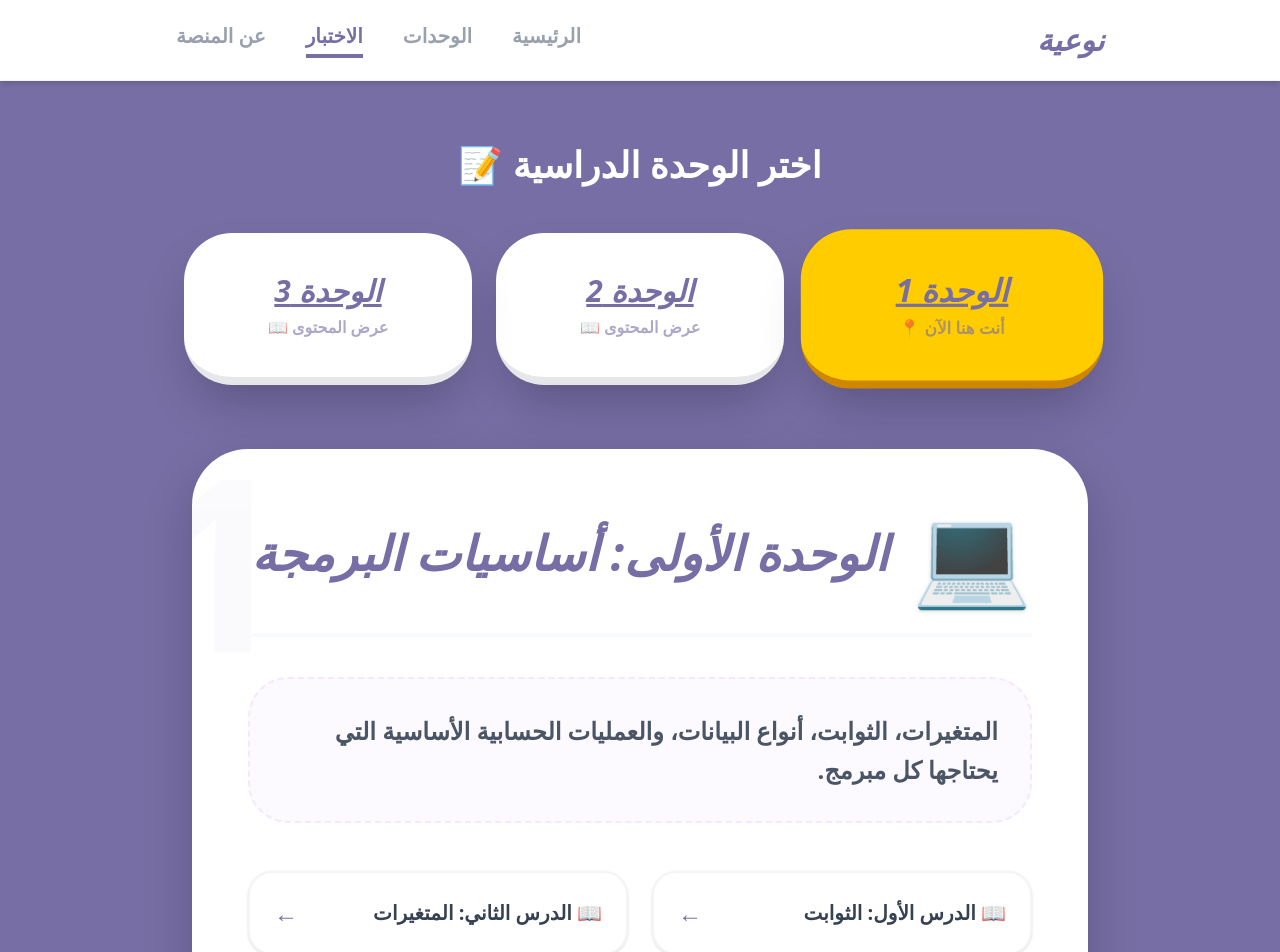
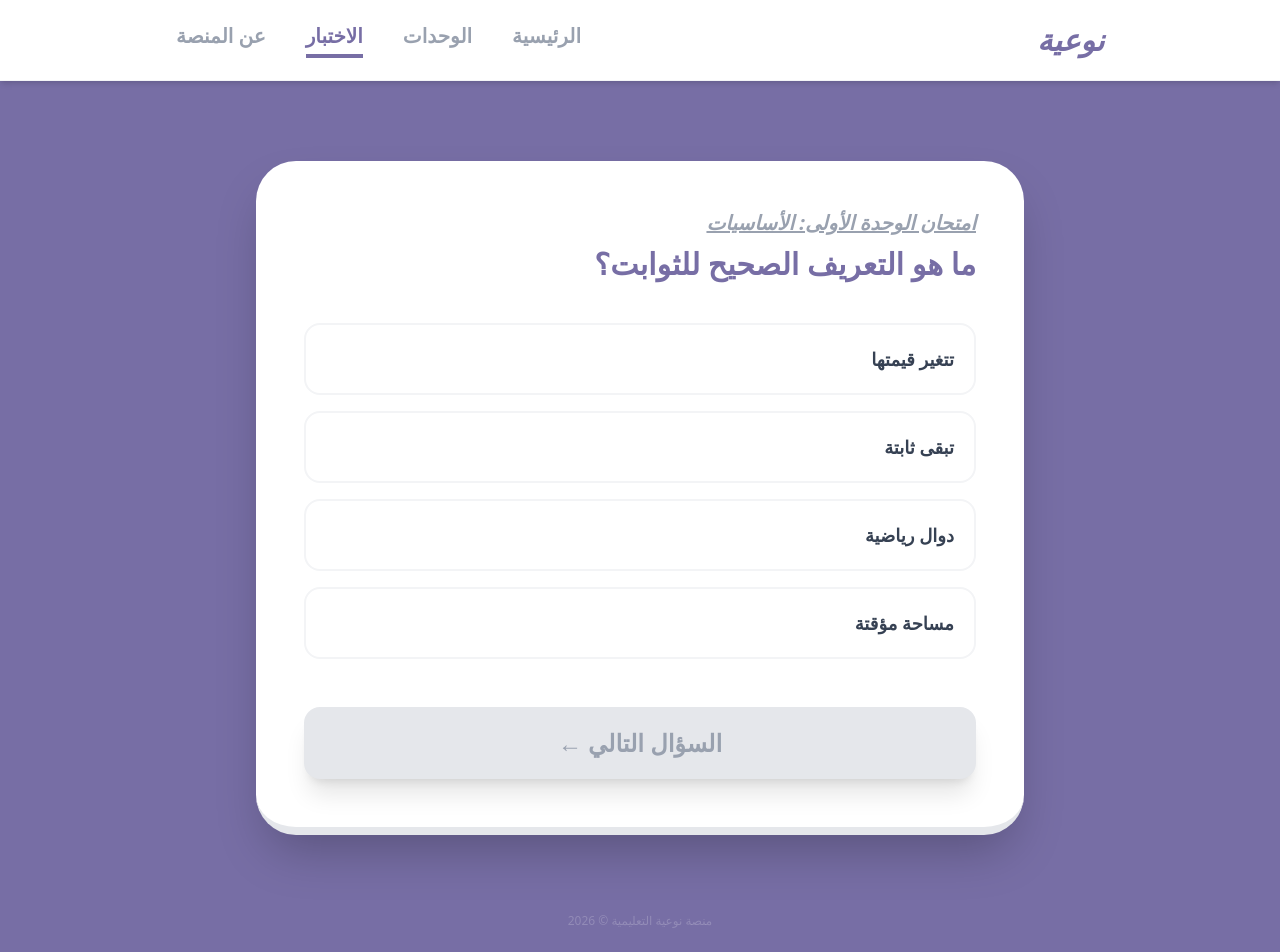
Before and after one commit to zezo34/naw3ya-app, a Next.js app: page /exam in a window 1280 px wide. Shown: the top 952 px of the page. Built offline with nearby package versions, Linux system fonts and the light colour scheme.

Commit message:
update 1

```diff
--- a/src/app/exam/page.jsx
+++ b/src/app/exam/page.jsx
@@ -1,115 +1,108 @@
 "use client";
-import { useState } from "react";
+
+import { useState, useEffect } from "react";
+import { useSearchParams } from "next/navigation";
 import Link from "next/link";
 
-export default function UnitsPage() {
-  // بنحدد الوحدة النشطة حالياً (default 1)
-  const [activeUnit, setActiveUnit] = useState(1);
+export default function ExamPage() {
+  const searchParams = useSearchParams();
+  const unitId = searchParams.get("unit") || "1"; // بيقرأ رقم الوحدة من اللينك
 
-  const units = {
-    1: {
-      title: "الوحدة الأولى: أساسيات البرمجة",
-      icon: "💻",
-      description: "المتغيرات، الثوابت، أنواع البيانات، والعمليات الحسابية الأساسية التي يحتاجها كل مبرمج.",
-      lessons: [
-        { name: "الدرس الأول: الثوابت", path: "/unit1/lesson1" },
-        { name: "الدرس الثاني: المتغيرات", path: "/unit1/lesson2" },
+  const [currentQuestion, setCurrentQuestion] = useState(0);
+  const [selectedOptions, setSelectedOptions] = useState({});
+  const [showResult, setShowResult] = useState(false);
+
+  // قاعدة بيانات الأسئلة لكل وحدة
+  const allExams = {
+    "1": {
+      title: "امتحان الوحدة الأولى: الأساسيات",
+      questions: [
+        { q: "ما هو التعريف الصحيح للثوابت؟", options: ["تتغير قيمتها", "تبقى ثابتة", "دوال رياضية", "مساحة مؤقتة"], answer: 1 },
+        { q: "أي مما يلي اسم متغير صحيح؟", options: ["1Score", "User Name", "total_2", "first-name"], answer: 2 },
+        { q: "المتغير يحجز مساحة في الـ RAM.", options: ["صح", "خطأ"], answer: 0 },
+        { q: "لتخزين النصوص نستخدم نوع:", options: ["Integer", "Boolean", "String", "Double"], answer: 2 },
+        { q: "الثابت النصي يوضع بين \" \".", options: ["صح", "خطأ"], answer: 0 },
       ]
     },
-    2: {
-      title: "الوحدة الثانية: الكلاسات والكائنات",
-      icon: "🏗️",
-      description: "مفاهيم الـ OOP الأساسية مثل الكلاس، الكائن، وعملية التغليف لحماية البيانات.",
-      lessons: [
-        { name: "الدرس الأول: الكلاس والكائن", path: "/unit2/lesson1" },
-        { name: "الدرس الثاني: التغليف (Encapsulation)", path: "/unit2/lesson2" },
+    "2": {
+      title: "امتحان الوحدة الثانية: الكلاسات والتغليف",
+      questions: [
+        { q: "مفهوم إخفاء البيانات وحمايتها يسمى:", options: ["Inheritance", "Encapsulation", "Polymorphism", "Abstraction"], answer: 1 },
+        { q: "الـ Class يعتبر مخطط (Blueprint) لإنشاء الكائنات.", options: ["صح", "خطأ"], answer: 0 },
+        { q: "الـ Private يمكن الوصول إليه من خارج الكلاس.", options: ["صح", "خطأ"], answer: 1 },
+        { q: "دالة تنفذ تلقائياً عند إنشاء الكائن:", options: ["Destructor", "Constructor", "Method", "Property"], answer: 1 },
+        { q: "يمكن إنشاء أكثر من كائن من نفس الكلاس.", options: ["صح", "خطأ"], answer: 0 },
       ]
     },
-    3: {
-      title: "الوحدة الثالثة: الوراثة وتعدد الأشكال",
-      icon: "🧬",
-      description: "تطوير الكود باستخدام الوراثة وفهم تعدد الأشكال لجعل الكود أكتر مرونة.",
-      lessons: [
-        { name: "الدرس الأول: الوراثة", path: "/unit3/lesson1" },
-        { name: "الدرس الثاني: تعدد الأشكال", path: "/unit3/lesson2" },
+    "3": {
+      title: "امتحان الوحدة الثالثة: الوراثة وتعدد الأشكال",
+      questions: [
+        { q: "الوراثة تسمح لكلاس بوراثة صفات من كلاس آخر.", options: ["صح", "خطأ"], answer: 0 },
+        { q: "العلاقة 'is-a' تشير إلى مفهوم:", options: ["Encapsulation", "Inheritance", "Abstraction", "Interface"], answer: 1 },
+        { q: "تستخدم كلمة virtual في الكلاس الأب للسماح بالتعديل.", options: ["صح", "خطأ"], answer: 0 },
+        { q: "تستخدم كلمة override في الكلاس الابن.", options: ["صح", "خطأ"], answer: 0 },
+        { q: "الوراثة تساعد في تقليل تكرار الكود.", options: ["صح", "خطأ"], answer: 0 },
       ]
     }
   };
 
-  return (
-    <div dir="rtl" className="min-h-screen bg-[#776ea5] flex flex-col items-center p-6 text-white font-sans">
+  const exam = allExams[unitId] || allExams["1"];
+  const questions = exam.questions;
 
-      {/* 1. أزرار التنقل العلوية (المنيو) */}
-      <h1 className="text-4xl font-black mb-12 mt-10">اختر الوحدة الدراسية 📝</h1>
+  const handleNext = () => {
+    if (currentQuestion < questions.length - 1) setCurrentQuestion(currentQuestion + 1);
+    else setShowResult(true);
+  };
 
-      <div className="grid grid-cols-1 md:grid-cols-3 gap-6 w-full max-w-5xl mb-16">
-        {[1, 2, 3].map((num) => (
-          <button
-            key={num}
-            onClick={() => setActiveUnit(num)}
-            className={`p-10 rounded-[3rem] transition-all duration-300 shadow-2xl border-b-8 ${
-              activeUnit === num
-              ? "bg-[#ffcc00] text-[#776ea5] scale-105 border-yellow-600"
-              : "bg-white text-[#776ea5] border-gray-200 hover:scale-105"
-            }`}
-          >
-            <h2 className="text-3xl font-black italic underline">الوحدة {num}</h2>
-            <p className="mt-2 font-bold opacity-60">
-              {activeUnit === num ? "أنت هنا الآن 📍" : "عرض المحتوى 📖"}
-            </p>
-          </button>
-        ))}
-      </div>
+  const calculateScore = () => {
+    let score = 0;
+    questions.forEach((q, i) => { if (selectedOptions[i] === q.answer) score++; });
+    return score;
+  };
 
-      {/* 2. عرض كارت الوحدة المختارة (الستايل الفخم) */}
-      <div className="w-full max-w-4xl animate-in fade-in zoom-in duration-500">
-        <div className="bg-white rounded-[3.5rem] p-10 md:p-14 shadow-[0_20px_50px_rgba(0,0,0,0.2)] border-b-[12px] border-gray-200 text-[#776ea5] relative overflow-hidden">
-
-          {/* خلفية جمالية خفيفة */}
-          <div className="absolute -top-10 -left-10 text-[15rem] opacity-[0.03] font-black pointer-events-none">
-            {activeUnit}
-          </div>
-
-          <div className="relative z-10">
-            <div className="flex items-center gap-6 mb-10 pb-8 border-b-4 border-gray-50">
-              <span className="text-7xl md:text-8xl drop-shadow-sm">{units[activeUnit].icon}</span>
-              <h2 className="text-3xl md:text-5xl font-black leading-tight italic">{units[activeUnit].title}</h2>
-            </div>
-
-            <p className="text-gray-600 font-bold text-xl md:text-2xl mb-12 leading-relaxed bg-purple-50/50 p-8 rounded-[2.5rem] border-2 border-dashed border-purple-100">
-              {units[activeUnit].description}
-            </p>
-
-            {/* قائمة الدروس */}
-            <div className="grid grid-cols-1 md:grid-cols-2 gap-6 mb-12">
-              {units[activeUnit].lessons.map((lesson, index) => (
-                <Link
-                  key={index}
-                  href={lesson.path}
-                  className="group bg-white p-6 rounded-3xl border-2 border-gray-100 hover:border-[#776ea5] hover:bg-purple-50 transition-all shadow-sm flex items-center justify-between"
-                >
-                  <span className="font-black text-xl text-gray-700 group-hover:text-[#776ea5]">
-                    📖 {lesson.name}
-                  </span>
-                  <span className="text-2xl group-hover:translate-x-[-10px] transition-transform">←</span>
-                </Link>
-              ))}
-            </div>
-
-            {/* زرار الامتحان المربوط */}
-            <div className="text-center pt-6">
-              <Link
-                href={`/exam?unit=${activeUnit}`}
-                className="inline-block w-full md:w-auto bg-[#ffcc00] text-[#776ea5] px-24 py-6 rounded-[3rem] font-black text-3xl shadow-[0_12px_0_0_#d4ac00] hover:translate-y-1 hover:shadow-[0_6px_0_0_#d4ac00] active:scale-95 transition-all drop-shadow-xl"
-              >
-                ابدأ التحدي 🎯
-              </Link>
-            </div>
-          </div>
+  if (showResult) {
+    const finalScore = calculateScore();
+    return (
+      <div dir="rtl" className="min-h-screen bg-[#776ea5] flex items-center justify-center p-6 text-center">
+        <div className="bg-white rounded-[3rem] p-12 max-w-md w-full shadow-2xl border-b-8 border-gray-200 text-[#776ea5]">
+          <h2 className="text-3xl font-black mb-4">انتهى امتحان {exam.title}</h2>
+          <p className="text-6xl font-black text-yellow-500 mb-8">{finalScore} / {questions.length}</p>
+          <Link href="/units" className="block bg-[#776ea5] text-white py-4 rounded-2xl font-black text-xl shadow-lg">العودة للدروس 📚</Link>
         </div>
       </div>
+    );
+  }
 
-      <p className="mt-20 mb-10 font-bold opacity-30 italic">Developed by Gemini & Hero Developer</p>
+  return (
+    <div dir="rtl" className="min-h-screen bg-[#776ea5] flex flex-col items-center pt-20 p-6">
+      <div className="max-w-3xl w-full bg-white rounded-[2.5rem] p-8 md:p-12 shadow-2xl border-b-8 border-gray-200">
+        <h1 className="text-xl font-bold text-gray-400 mb-2 italic underline">{exam.title}</h1>
+        <h2 className="text-2xl md:text-3xl font-black text-[#776ea5] mb-10 leading-tight">
+          {questions[currentQuestion].q}
+        </h2>
+
+        <div className="grid grid-cols-1 gap-4">
+          {questions[currentQuestion].options.map((op, i) => (
+            <button
+              key={i}
+              onClick={() => setSelectedOptions({ ...selectedOptions, [currentQuestion]: i })}
+              className={`p-5 rounded-2xl text-right font-bold text-lg border-2 transition-all ${
+                selectedOptions[currentQuestion] === i ? "border-[#776ea5] bg-purple-50 text-[#776ea5]" : "border-gray-100 text-gray-700"
+              }`}
+            >
+              {op}
+            </button>
+          ))}
+        </div>
+
+        <button
+          onClick={handleNext}
+          disabled={selectedOptions[currentQuestion] === undefined}
+          className="mt-12 w-full bg-yellow-400 text-[#776ea5] py-5 rounded-2xl font-black text-2xl shadow-xl disabled:bg-gray-200 disabled:text-gray-400 transition-all"
+        >
+          {currentQuestion === questions.length - 1 ? "رؤية النتيجة ✅" : "السؤال التالي ←"}
+        </button>
+      </div>
     </div>
   );
 }
```
